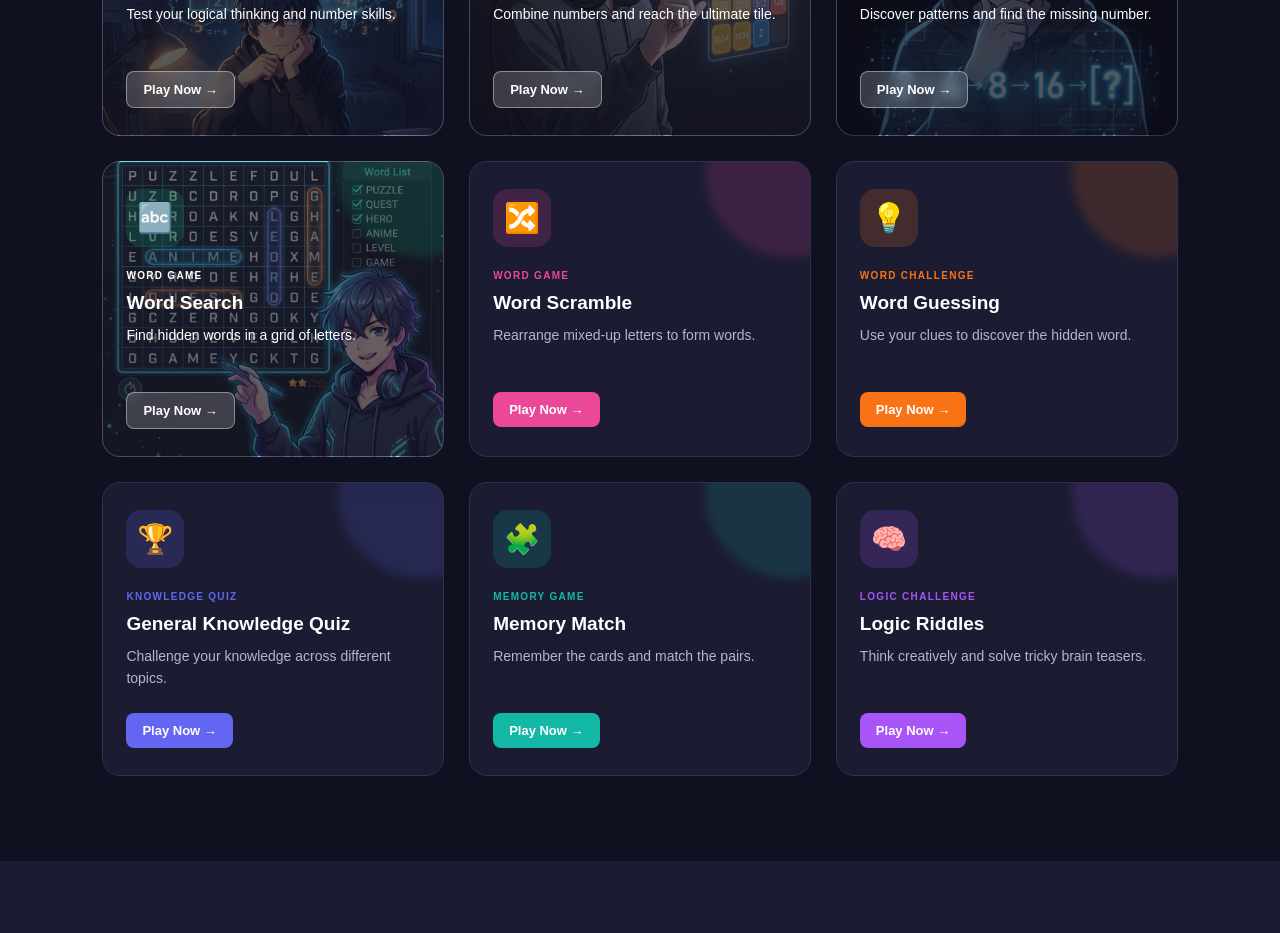
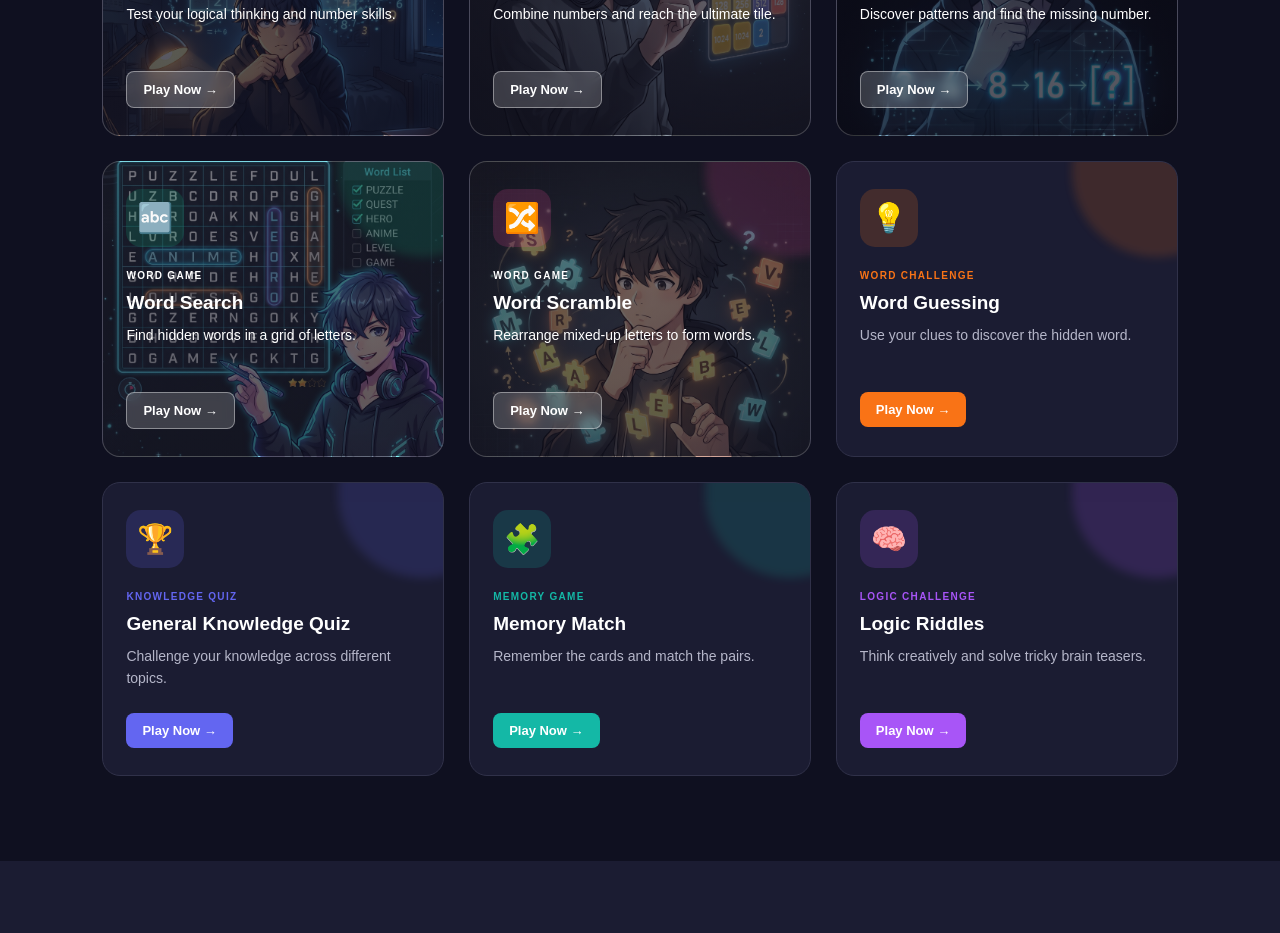
Before and after one commit to Paari-Mannan-M/puzzleverse, a plain HTML site: page index.html in a window 1280 px wide. Shown: the part 1277-2210 px from the top of the page. Drawn offline with Linux system fonts and the light colour scheme.

Commit message:
Add anime background to Word Scramble homepage card

```diff
--- a/style.css
+++ b/style.css
@@ -3177,3 +3177,51 @@ body.light-theme .game-card.game-word-search {
         ),
         url("images/word-search-bg.jpg");
 }
+/* WORD SCRAMBLE ANIME BACKGROUND */
+
+.game-card.game-scramble {
+    background-image:
+        linear-gradient(
+            rgba(15, 15, 30, 0.55),
+            rgba(15, 15, 30, 0.68)
+        ),
+        url("images/word-scramble-bg.jpg");
+
+    background-size: cover;
+    background-position: center 30%;
+    background-repeat: no-repeat;
+
+    color: white;
+    border: 1px solid rgba(255, 255, 255, 0.2);
+}
+
+.game-card.game-scramble h3,
+.game-card.game-scramble p {
+    color: white;
+}
+
+.game-card.game-scramble .game-tag {
+    color: white;
+}
+
+.game-card.game-scramble .play-link {
+    color: white;
+    background: rgba(255, 255, 255, 0.18);
+    border: 1px solid rgba(255, 255, 255, 0.4);
+    backdrop-filter: blur(5px);
+}
+
+.game-card.game-scramble .play-link:hover {
+    background: rgba(255, 255, 255, 0.3);
+}
+
+/* WORD SCRAMBLE - LIGHT MODE */
+
+body.light-theme .game-card.game-scramble {
+    background-image:
+        linear-gradient(
+            rgba(15, 15, 30, 0.25),
+            rgba(15, 15, 30, 0.38)
+        ),
+        url("images/word-scramble-bg.jpg");
+}
```
Also changed, not shown: images/word-scramble-bg.jpg (added).
